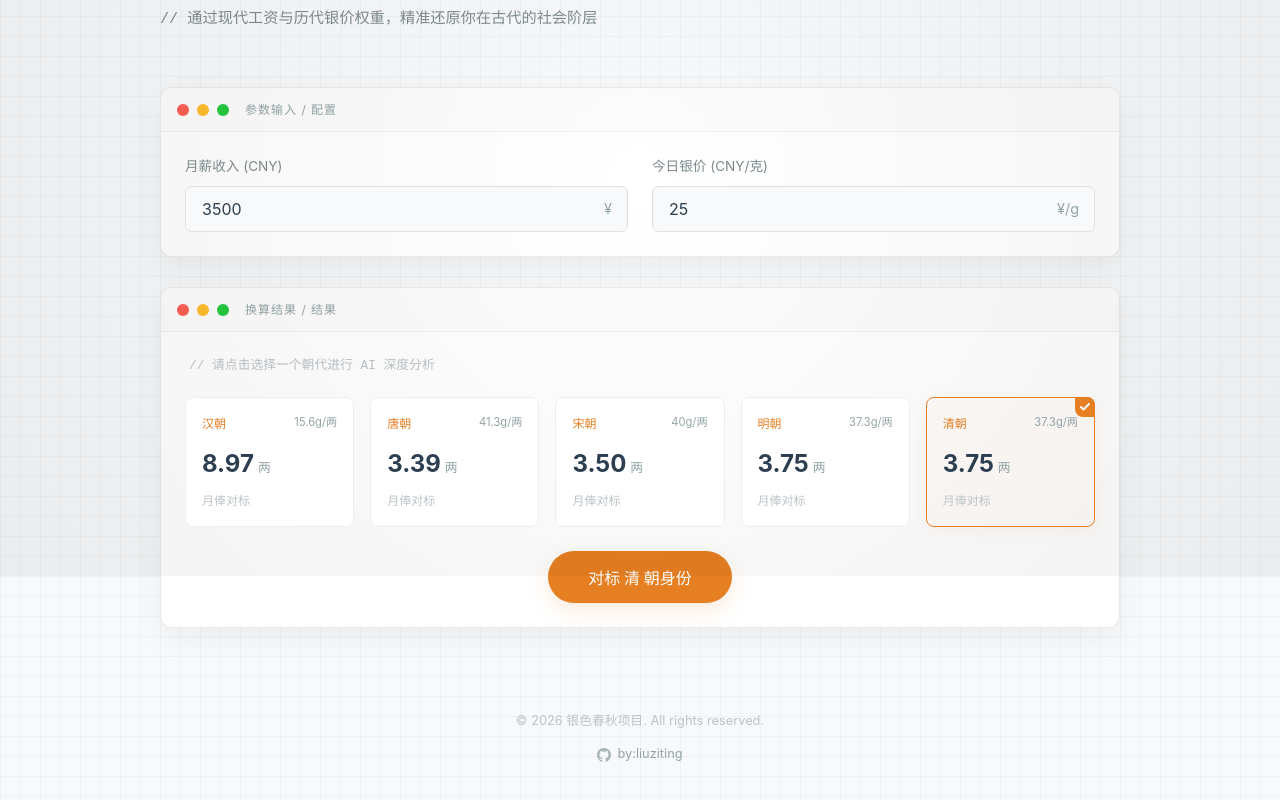
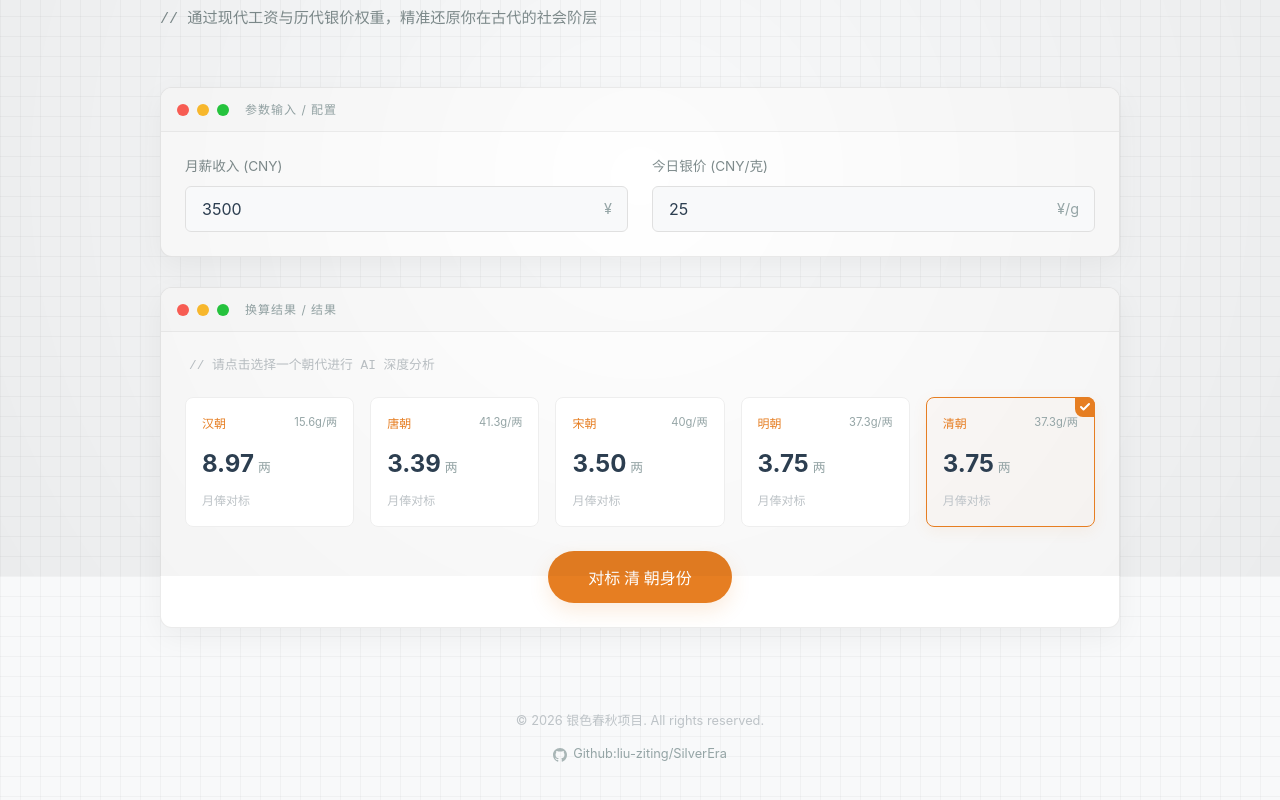
Before and after one commit to liu-ziting/SilverEra, a Vue app: page / in a window 1280 px wide. Shown: the part 224-1024 px from the top of the page. Built offline with nearby package versions, Linux system fonts and the light colour scheme.

Commit message:
docs: 将页脚作者信息更新为 GitHub 仓库链接
将页脚中的“by:liuziting”更新为更具体的“Github:liu-ziting/SilverEra”，以提供项目仓库的直接链接，方便用户访问。

```diff
--- a/src/App.vue
+++ b/src/App.vue
@@ -299,7 +299,7 @@ onMounted(() => {})
                             d="M12 0c-6.626 0-12 5.373-12 12 0 5.302 3.438 9.8 8.207 11.387.599.111.793-.261.793-.577v-2.234c-3.338.726-4.033-1.416-4.033-1.416-.546-1.387-1.333-1.756-1.333-1.756-1.089-.745.083-.729.083-.729 1.205.084 1.839 1.237 1.839 1.237 1.07 1.834 2.807 1.304 3.492.997.107-.775.418-1.305.762-1.604-2.665-.305-5.467-1.334-5.467-5.931 0-1.311.469-2.381 1.236-3.221-.124-.303-.535-1.524.117-3.176 0 0 1.008-.322 3.301 1.23.957-.266 1.983-.399 3.003-.404 1.02.005 2.047.138 3.006.404 2.291-1.552 3.297-1.23 3.297-1.23.653 1.653.242 2.874.118 3.176.77.84 1.235 1.911 1.235 3.221 0 4.609-2.807 5.624-5.479 5.921.43.372.823 1.102.823 2.222v3.293c0 .319.192.694.801.576 4.765-1.589 8.199-6.086 8.199-11.386 0-6.627-5.373-12-12-12z"
                         />
                     </svg>
-                    by:liuziting
+                    Github:liu-ziting/SilverEra
                 </a>
             </p>
         </footer>
```
